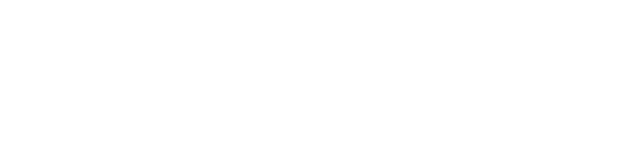
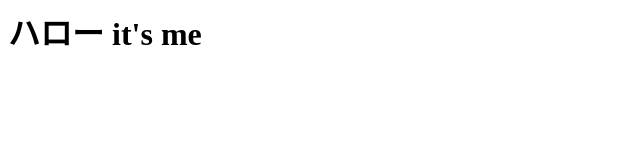
Before and after one commit to ny-okinawa/git-practice5, a plain HTML site: page index.html in a window 1280 px wide. Shown: the whole page, without its empty margins (0-640 px from the left). Drawn offline with Linux system fonts and the light colour scheme.

Commit message:
h1を追加した。

```diff
--- a/index.html
+++ b/index.html
@@ -1,3 +1,5 @@
 <html>
-
+   <h1>
+       ハロー it's me
+   </h1>
 </html>
```
